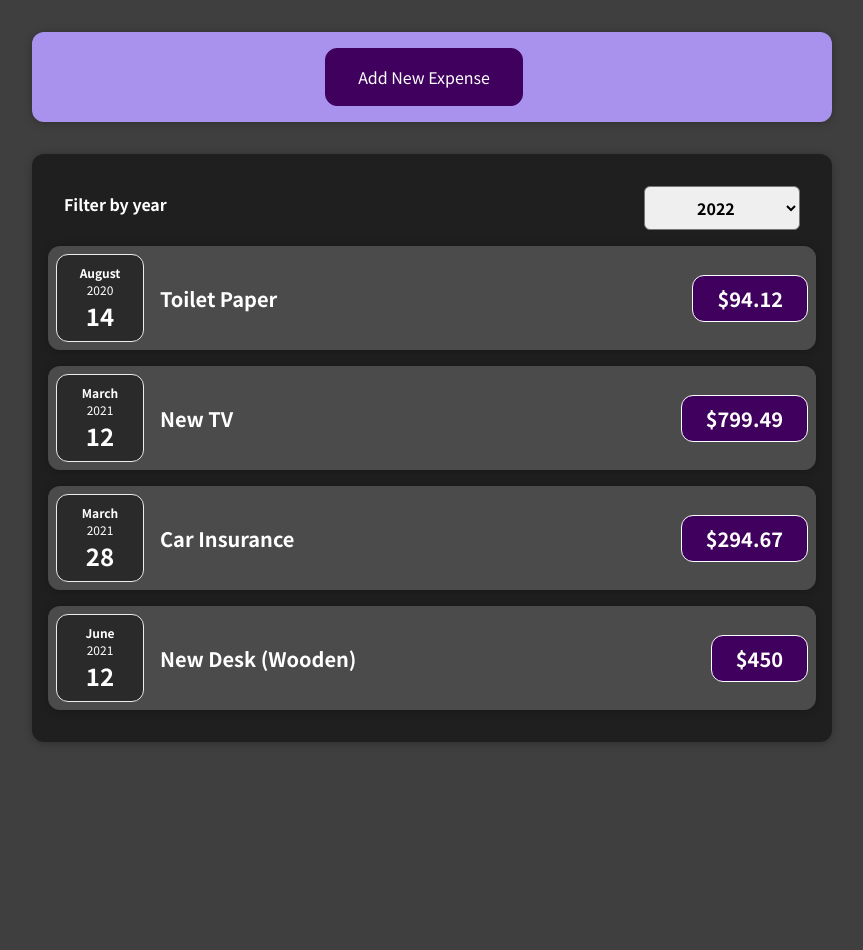
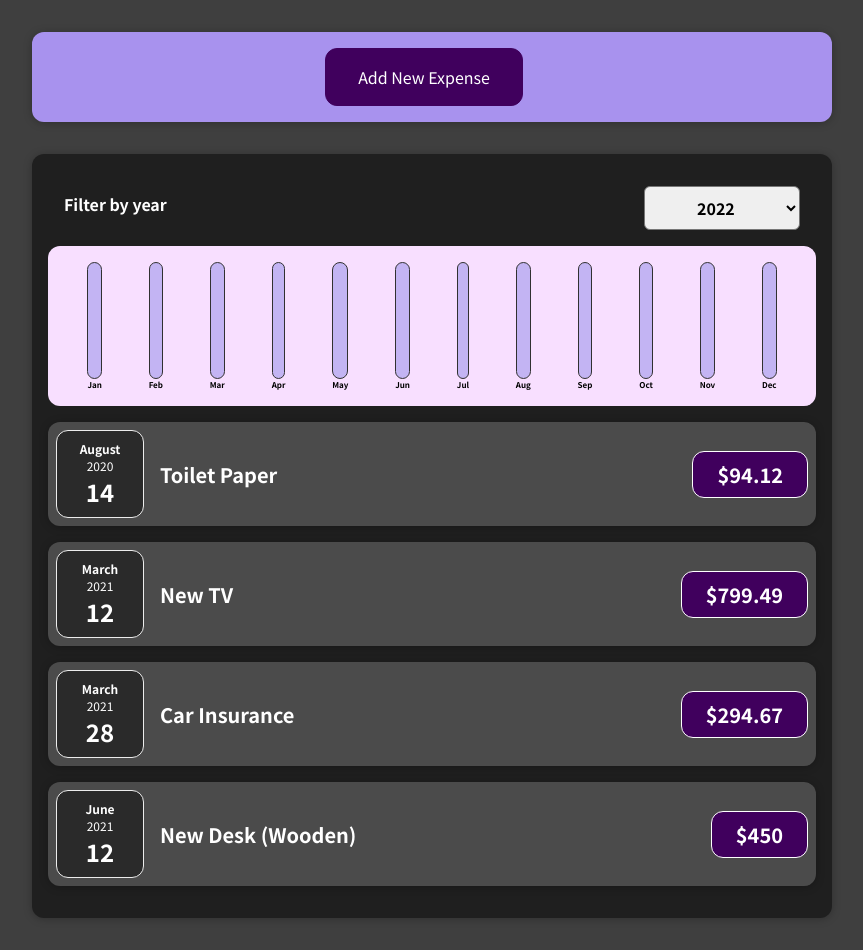
Before and after one commit to KhayaDillon/react-expenses-project, a React (Create React App) app: page / in a window 1280 px wide. Shown: the whole page, without its empty margins (208-1071 px from the left). Before the commit the page ends 800 px from the top, so only its background shows below. Built offline with nearby package versions, Linux system fonts and the light colour scheme.

Commit message:
Create chart components

```diff
--- /dev/null
+++ b/src/components/Chart/Chart.css
@@ -0,0 +1,41 @@
+.chart {
+    padding: 1rem;
+    border-radius: 12px;
+    background-color: #f8dfff;
+    text-align: center;
+    display: flex;
+    justify-content: space-around;
+    height: 10rem;
+  }
+
+
+  .chart-bar {
+    height: 100%;
+    display: flex;
+    flex-direction: column;
+    align-items: center;
+  }
+
+  .chart-bar__inner {
+    height: 100%;
+    width: 100%;
+    border: 1px solid #313131;
+    border-radius: 12px;
+    background-color: #c3b4f3;
+    overflow: hidden;
+    display: flex;
+    flex-direction: column;
+    justify-content: flex-end;
+  }
+
+  .chart-bar__fill {
+    background-color: #4826b9;
+    width: 100%;
+    transition: all 0.3s ease-out;
+  }
+
+  .chart-bar__label {
+    font-weight: bold;
+    font-size: 0.5rem;
+    text-align: center;
+  }
--- /dev/null
+++ b/src/components/Chart/Chart.js
@@ -0,0 +1,24 @@
+import React from 'react';
+
+import ChartBar from './ChartBar';
+import './Chart.css';
+
+const Chart = (props) => {
+  const dataPointValues = props.dataPoints.map(dataPoint => dataPoint.value);
+  const totalMaximum = Math.max(...dataPointValues);
+
+  return (
+    <div className='chart'>
+      {props.dataPoints.map((dataPoint) => (
+        <ChartBar
+          key={dataPoint.label}
+          value={dataPoint.value}
+          maxValue={totalMaximum}
+          label={dataPoint.label}
+        />
+      ))}
+    </div>
+  );
+};
+
+export default Chart;
--- /dev/null
+++ b/src/components/Chart/ChartBar.js
@@ -0,0 +1,25 @@
+import React from 'react';
+
+import './Chart.css';
+
+const ChartBar = (props) => {
+  let barFillHeight = '0%';
+
+  if (props.maxValue > 0) {
+    barFillHeight = Math.round((props.value / props.maxValue) * 100) + '%';
+  }
+
+  return (
+    <div className='chart-bar'>
+      <div className='chart-bar__inner'>
+        <div
+          className='chart-bar__fill'
+          style={{ height: barFillHeight }}
+        ></div>
+      </div>
+      <div className='chart-bar__label'>{props.label}</div>
+    </div>
+  );
+};
+
+export default ChartBar;
--- a/src/components/ShowExpenses/Expenses.js
+++ b/src/components/ShowExpenses/Expenses.js
@@ -3,6 +3,7 @@
 import ExpenseItem from './ExpenseItem';
 import Card from './Card';
 import ExpensesFilter from './ExpensesFilter';
+import ExpensesChart from './ExpensesChart';
 import './ShowExpenses.css';
 
 const Expenses = (props) => {
@@ -20,6 +21,7 @@
     <div>
       <Card className='expenses'>
         <ExpensesFilter selected={year} onYearSelecthandler={saveSelectedYearHandler} />
+        <ExpensesChart expenses={filteredExpenses} />
         {presentedExpenses.map(item => <ExpenseItem key={item.id} title={item.title} amount={item.amount} date={item.date} />)}
       </Card>
     </div>
--- /dev/null
+++ b/src/components/ShowExpenses/ExpensesChart.js
@@ -0,0 +1,30 @@
+import React from 'react';
+
+import Chart from '../Chart/Chart';
+
+const ExpensesChart = (props) => {
+  const chartDataPoints = [
+    { label: 'Jan', value: 0 },
+    { label: 'Feb', value: 0 },
+    { label: 'Mar', value: 0 },
+    { label: 'Apr', value: 0 },
+    { label: 'May', value: 0 },
+    { label: 'Jun', value: 0 },
+    { label: 'Jul', value: 0 },
+    { label: 'Aug', value: 0 },
+    { label: 'Sep', value: 0 },
+    { label: 'Oct', value: 0 },
+    { label: 'Nov', value: 0 },
+    { label: 'Dec', value: 0 },
+  ];
+
+  for (const expense of props.expenses) {
+    const expenseMonth = expense.date.getMonth(); // starting at 0 => January => 0
+    console.log(expenseMonth)
+    chartDataPoints[expenseMonth].value += expense.amount;
+  }
+
+  return <Chart dataPoints={chartDataPoints} />;
+};
+
+export default ExpensesChart;
```
Also changed, not shown: src/App.js (+0 -7 lines), 1 other file (tests, documents, lock files or other folders).
